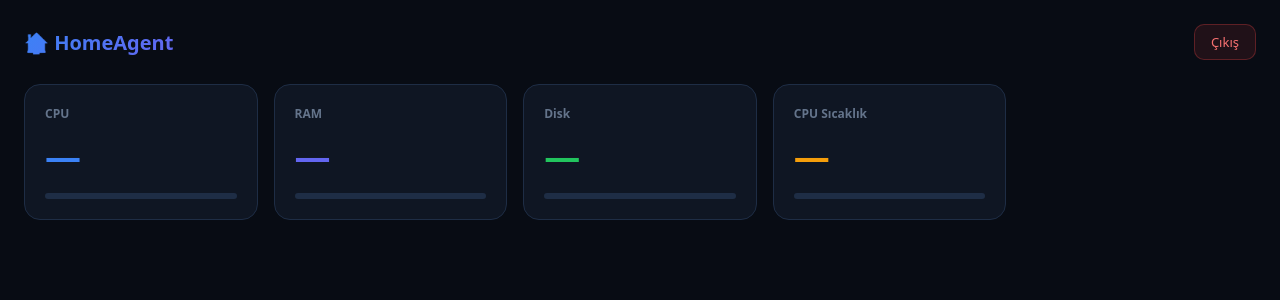
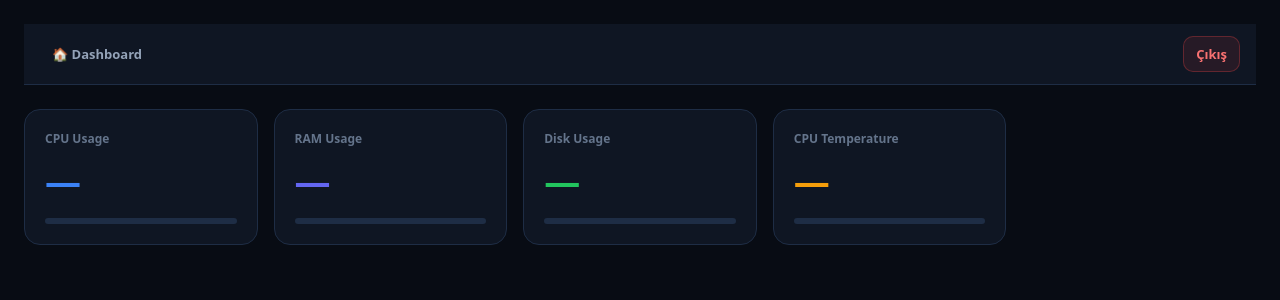
Before and after one commit to SerhanEnsar/HomeAgent, a FastAPI app: page / in a window 1280 px wide. Shown: the top 300 px of the page. Run offline with FastAPI, Linux system fonts and the light colour scheme; the visitor is signed in with stand-in values (Sample User, id 1).

Commit message:
feat: add navbar component

```diff
--- /dev/null
+++ b/templates/_nav.html
@@ -0,0 +1,33 @@
+<style>
+  .navbar {
+    display: flex;
+    align-items: center;
+    gap: 8px;
+    padding: 12px 16px;
+    background: #0f1623;
+    border-bottom: 1px solid #1e2d45;
+    position: sticky;
+    top: 0;
+    z-index: 999;
+  }
+
+  .navbar a {
+    color: #94a3b8;
+    text-decoration: none;
+    padding: 8px 12px;
+    border-radius: 10px;
+    font-size: 13px;
+    font-weight: 600;
+    transition: .15s;
+  }
+
+  .navbar a:hover { background: #1e2d45; color: #e2e8f0; }
+  .navbar a.active { background: #1e3a5f; color: #3b82f6; }
+  .navbar a.logout { margin-left: auto; color: #f87171; }
+  .navbar a.logout:hover { background: rgba(239,68,68,.1); }
+</style>
+
+<nav class="navbar">
+  <a href="/" class="{{ 'active' if active_page == 'dashboard' else '' }}">🏠 Dashboard</a>
+  <a href="/logout" class="logout">Çıkış</a>
+</nav>
--- a/templates/dashboard.html
+++ b/templates/dashboard.html
@@ -89,33 +89,29 @@
   </style>
 </head>
 <body>
-
-  <div class="topbar">
-    <div class="brand">🏠 HomeAgent</div>
-    <a href="/logout" class="logout">Çıkış</a>
-  </div>
+    {% include "_nav.html" %}
 
   <div class="grid">
     <div class="card cpu">
-      <div class="label">CPU</div>
+      <div class="label">CPU Usage</div>
       <div class="value" id="cpu">—</div>
       <div class="bar"><div class="bar-fill" id="cpu_bar" style="width:0%"></div></div>
     </div>
 
     <div class="card ram">
-      <div class="label">RAM</div>
+      <div class="label">RAM Usage</div>
       <div class="value" id="ram">—</div>
       <div class="bar"><div class="bar-fill" id="ram_bar" style="width:0%"></div></div>
     </div>
 
     <div class="card disk">
-      <div class="label">Disk</div>
+      <div class="label">Disk Usage</div>
       <div class="value" id="disk">—</div>
       <div class="bar"><div class="bar-fill" id="disk_bar" style="width:0%"></div></div>
     </div>
 
     <div class="card temp">
-      <div class="label">CPU Sıcaklık</div>
+      <div class="label">CPU Temperature</div>
       <div class="value" id="temp">—</div>
       <div class="bar"><div class="bar-fill" id="temp_bar" style="width:0%"></div></div>
     </div>
```
Also changed, not shown: templates/nav.html (added, +33 -0 lines).
